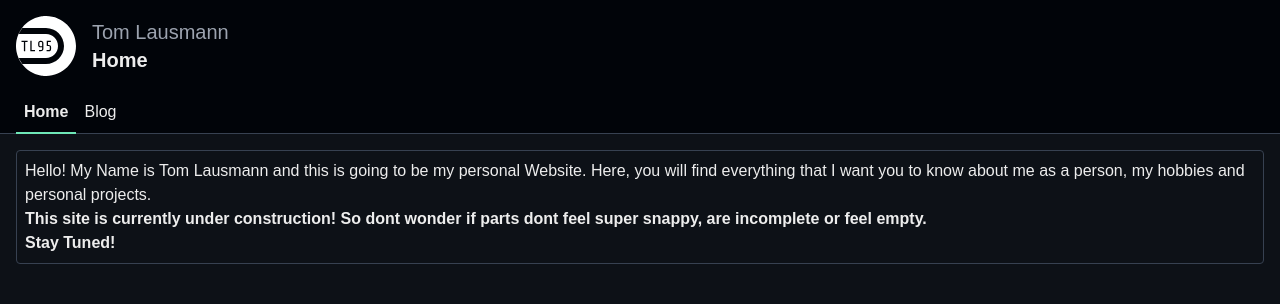
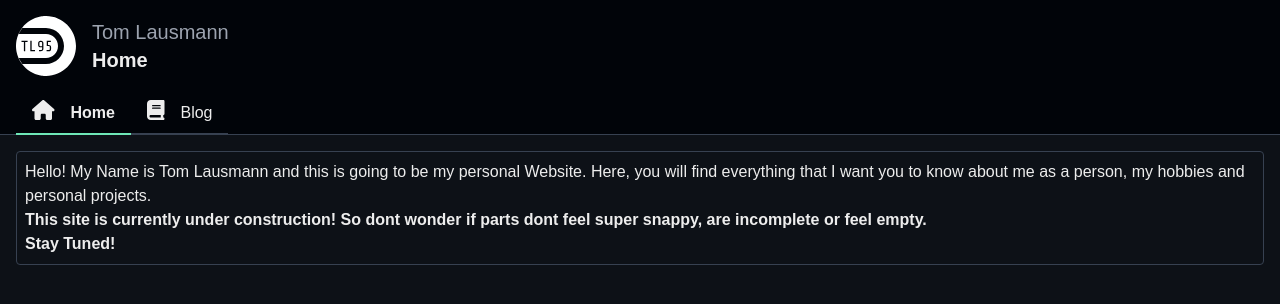
Before and after one commit to Lausi95/lausi95.net, a Next.js app in the folder lausi95/: page / in a window 1280 px wide. Shown: the top 304 px of the page. Built offline with nearby package versions, Linux system fonts and the light colour scheme.

Commit message:
feat: introduce icons for navigation

```diff
--- a/lausi95/app/components/organisms/Navigation.tsx
+++ b/lausi95/app/components/organisms/Navigation.tsx
@@ -1,3 +1,5 @@
+import { faBook, faHouse, IconDefinition } from "@fortawesome/free-solid-svg-icons";
+import { FontAwesomeIcon } from "@fortawesome/react-fontawesome";
 import Link from "next/link";
 
 export type NavPage = "home" | "blog";
@@ -10,6 +12,7 @@ type NavItem = {
     text: string;
     href: string;
     active: boolean;
+    icon: IconDefinition;
 };
 
 export default function Navigation({ page }: NavigationProps) {
@@ -18,11 +21,13 @@ export default function Navigation({ page }: NavigationProps) {
             text: 'Home',
             href: '/',
             active: page == 'home',
+            icon: faHouse,
         },
         {
             text: 'Blog',
             href: '/blog',
             active: page == 'blog',
+            icon: faBook,
         },
     ];
 
@@ -30,7 +35,14 @@ export default function Navigation({ page }: NavigationProps) {
         <div className="flex bg-[#010409]">
             <div className="p-2 border-b border-gray-700"></div>
             {items.map(item => (
-                <Link key={item.href} className={item.active ? 'p-2 border-b-2 border-emerald-300 font-bold' : 'p-2 border-b border-gray-700'} href={item.href}>{item.text}</Link>
+                <Link key={item.href}
+                    className={'px-4 py-2 border-b-2 ' + (item.active ? 'border-emerald-300 font-bold' : 'border-gray-700')}
+                    href={item.href}>
+                    <div className="flex justify-center items-center gap-4">
+                        <div><FontAwesomeIcon icon={item.icon} className="h-[20px]" /></div>
+                        <div>{item.text}</div>
+                    </div>
+                </Link>
             ))}
             <div className="grow border-b border-gray-700"></div>
         </div>
```
Also changed, not shown: lausi95/package.json (+8 -5 lines), 1 other file (tests, documents, lock files or other folders).
